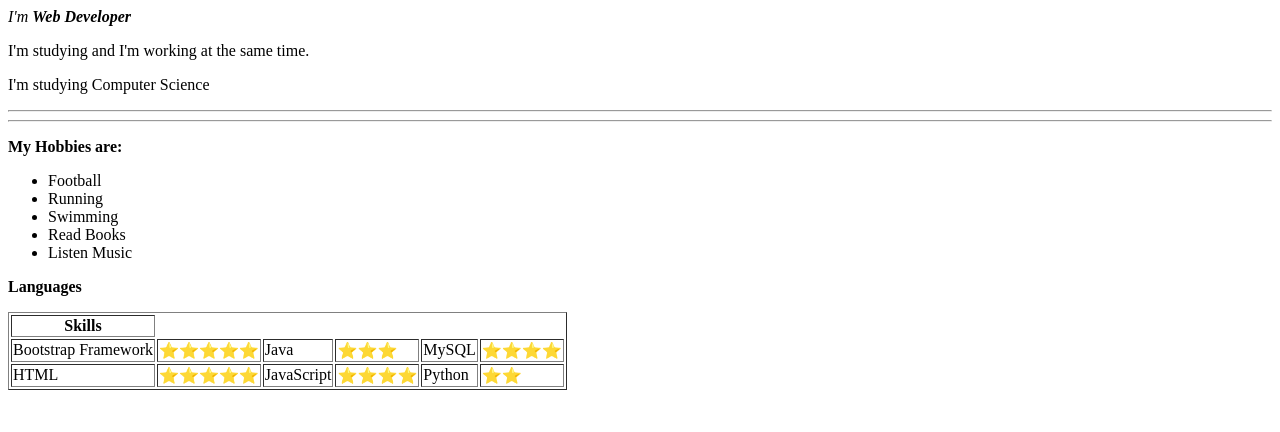
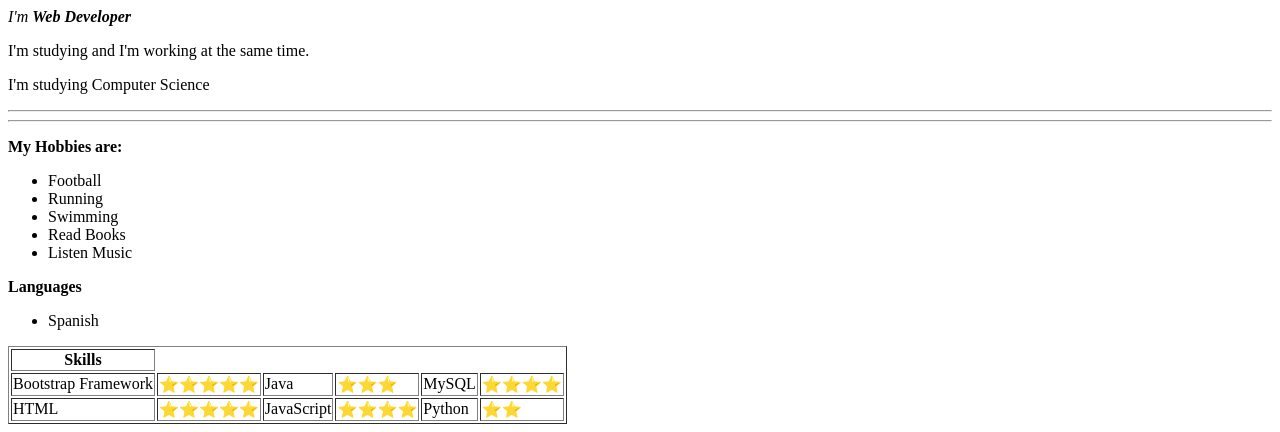
Before and after one commit to retlawcs/CurriculumVitae, a plain HTML site: page index.html in a window 1280 px wide. Shown: the part 402-834 px from the top of the page. Before the commit the page ends 800 px from the top, so only its background shows below. Drawn offline with Linux system fonts and the light colour scheme.

Commit message:
Añadí idioma Español en mi CV

```diff
--- a/index.html
+++ b/index.html
@@ -43,7 +43,7 @@
   </ul>
   <p><strong>Languages</strong></p>
   <ul>
-
+    <li>Spanish</li>
   </ul>
 </table>
 </body>
```
